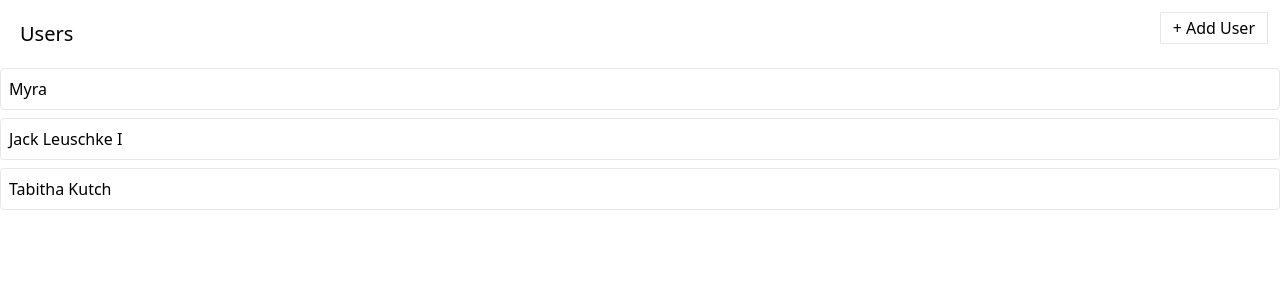
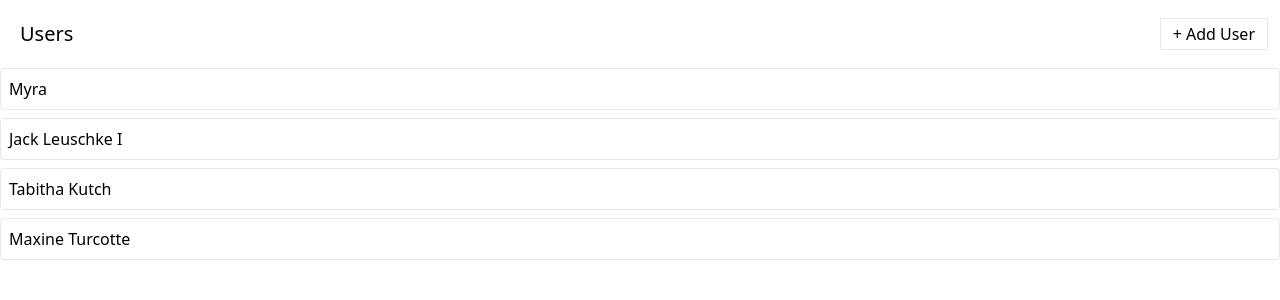
Before and after one commit to PrantoMollick/media-album-app-react-redux, a React (Create React App) app: page / in a window 1280 px wide. Shown: the top 300 px of the page. Built offline with nearby package versions, Linux system fonts and the light colour scheme; data requests are answered from the project's data file.

Commit message:
sekeleton in betterview into the app of media

```diff
--- a/db.json
+++ b/db.json
@@ -11,6 +11,10 @@
     {
       "name": "Tabitha Kutch",
       "id": 3
+    },
+    {
+      "name": "Maxine Turcotte",
+      "id": 4
     }
   ],
   "albums": [],
--- a/src/components/UsersList.js
+++ b/src/components/UsersList.js
@@ -25,10 +25,13 @@
     doCreateUser();
   };
 
-  if (isLoadingUsers) return <Skeleton times={6} className="h-10 w-full" />;
-  if (loadingUsersError) return <div>Error fetching data...</div>;
-
-  const renderedUsers = data.map(user => {
+  let content;
+  if (isLoadingUsers) {
+    content = <Skeleton times={6} className="h-10 w-full" />;
+  } else if (loadingUsersError) {
+    content = <div>Error fetching data...</div>;
+  } else {
+    content = data.map(user => {
       return (
         <div key={user.id} className="mb-2 border rounded">
           <div className="flex p-2 justify-between items-center cursor-pointer">
@@ -37,10 +40,11 @@
         </div>
       );
     });
+  }
 
   return (
     <div>
-      <div className="flex flex-row justify-between m-3">
+      <div className="flex flex-row justify-between items-center m-3">
         <h1 className="m-2 text-xl">Users</h1>
 
         <Button loading={isCreatingUser} onClick={handleUserAdd}>
@@ -49,7 +53,7 @@
 
         {creatingUserError && 'Error creating user...'}
       </div>
-      {renderedUsers}
+      {content}
     </div>
   );
 }
```
Lines whose indentation alone changed are shown as unchanged.
